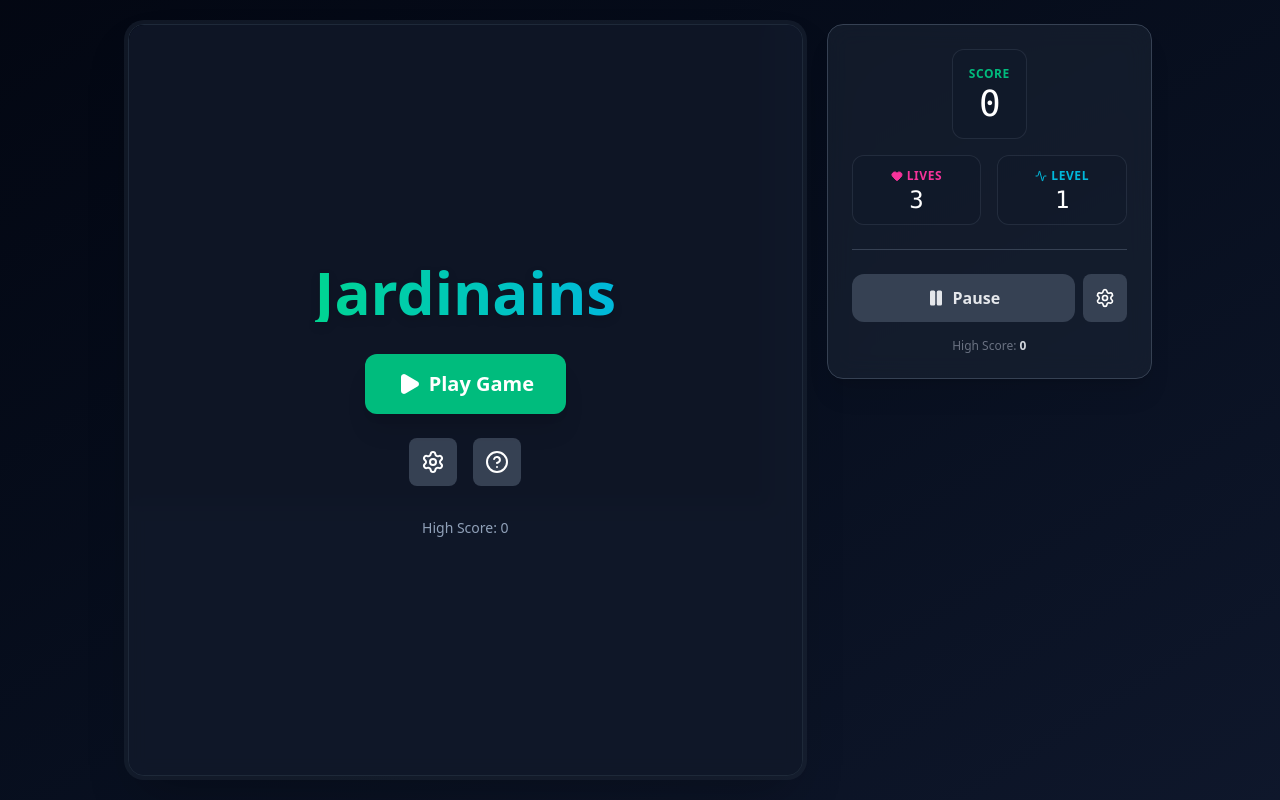
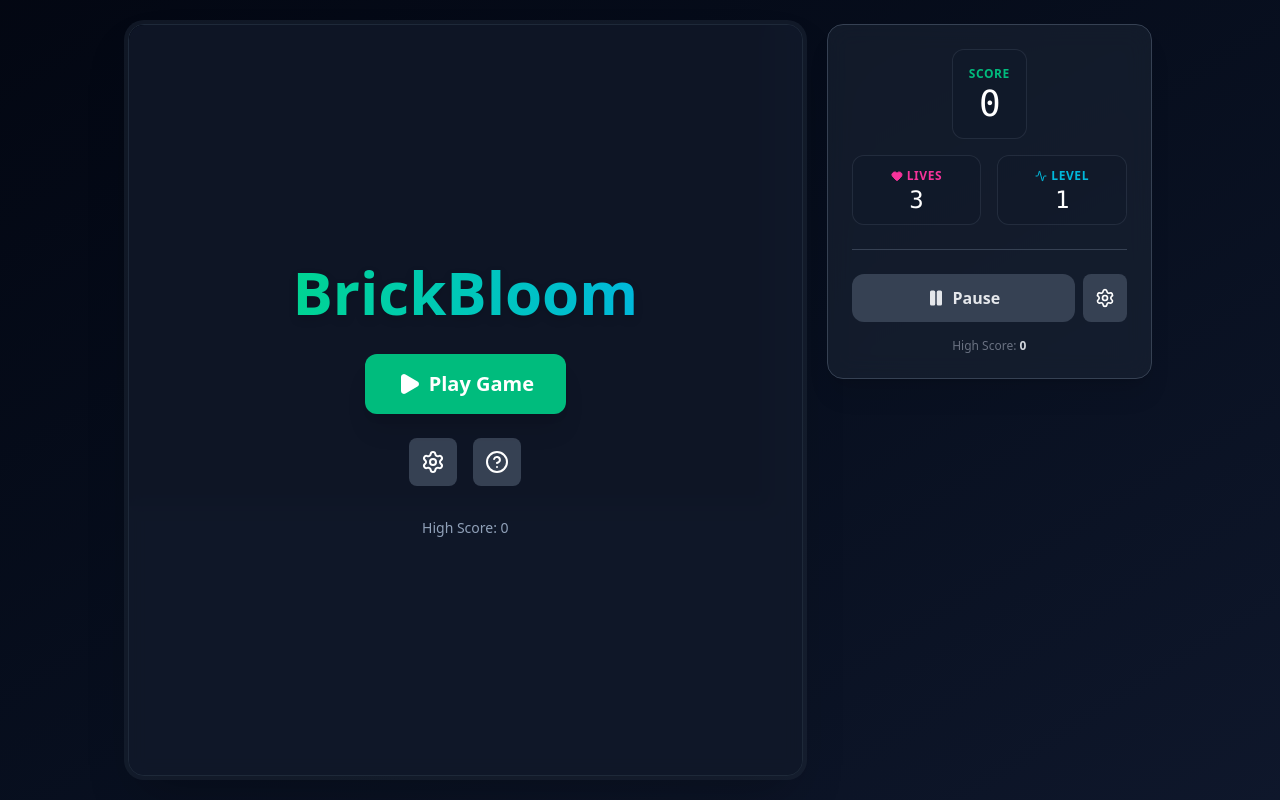
Before and after one commit to PRX2112/jardiansz, a React (Vite) app: page / in a window 1280 px wide. Built offline with nearby package versions, Linux system fonts and the light colour scheme.

Commit message:
all set 4

```diff
--- a/index.html
+++ b/index.html
@@ -3,7 +3,7 @@
 
 <head>
   <meta charset="UTF-8" />
-  <link rel="icon" type="image/svg+xml" href="/vite.svg" />
+  <link rel="icon" type="image/svg+xml" href="/favicon.png" />
   <meta name="viewport" content="width=device-width, initial-scale=1, maximum-scale=1, user-scalable=no" />
   <title>Jards</title>
 </head>
--- a/src/jardinains_react_app.jsx
+++ b/src/jardinains_react_app.jsx
@@ -2,7 +2,7 @@
 import { useSound } from "./hooks/useSound";
 import { Settings, Play, Pause, RotateCcw, Volume2, VolumeX, HelpCircle, X, Trophy, Heart, Activity } from "lucide-react";
 
-// Jardinains - Single-file React component
+// BrickBloom - Single-file React component
 // Default export a React component (App) ready to drop into a React project.
 // Uses Tailwind classes for UI. Stores high score + settings in localStorage (no backend).
 
@@ -466,7 +466,8 @@
         soundsRef.current.playPowerUp();
         if (p.kind === "enlarge") {
           s.paddle.w = Math.min(s.W - 40, s.paddle.w * 1.4);
-        } else if (p.kind === "sticky") {
+         } else if (p.kind === "sticky") {
+          s.paddle.sticky = true;
           setTimeout(() => {
             s.paddle.sticky = false;
           }, 10000);
@@ -711,7 +712,7 @@
   const MainMenu = () => (
     <div className="absolute inset-0 flex flex-col items-center justify-center bg-gray-900/90 backdrop-blur-sm z-20">
       <h1 className="text-6xl font-bold bg-clip-text text-transparent bg-gradient-to-r from-emerald-400 to-cyan-500 mb-8 drop-shadow-lg">
-        Jardinains
+        BrickBloom
       </h1>
       <button onClick={() => startGame(1)} className="group relative px-8 py-4 bg-emerald-500 hover:bg-emerald-600 rounded-xl font-bold text-xl text-white shadow-xl transition-all hover:scale-105 active:scale-95">
         <span className="flex items-center gap-2"><Play fill="currentColor" /> Play Game</span>
```
Also changed, not shown: public/favicon.png.
